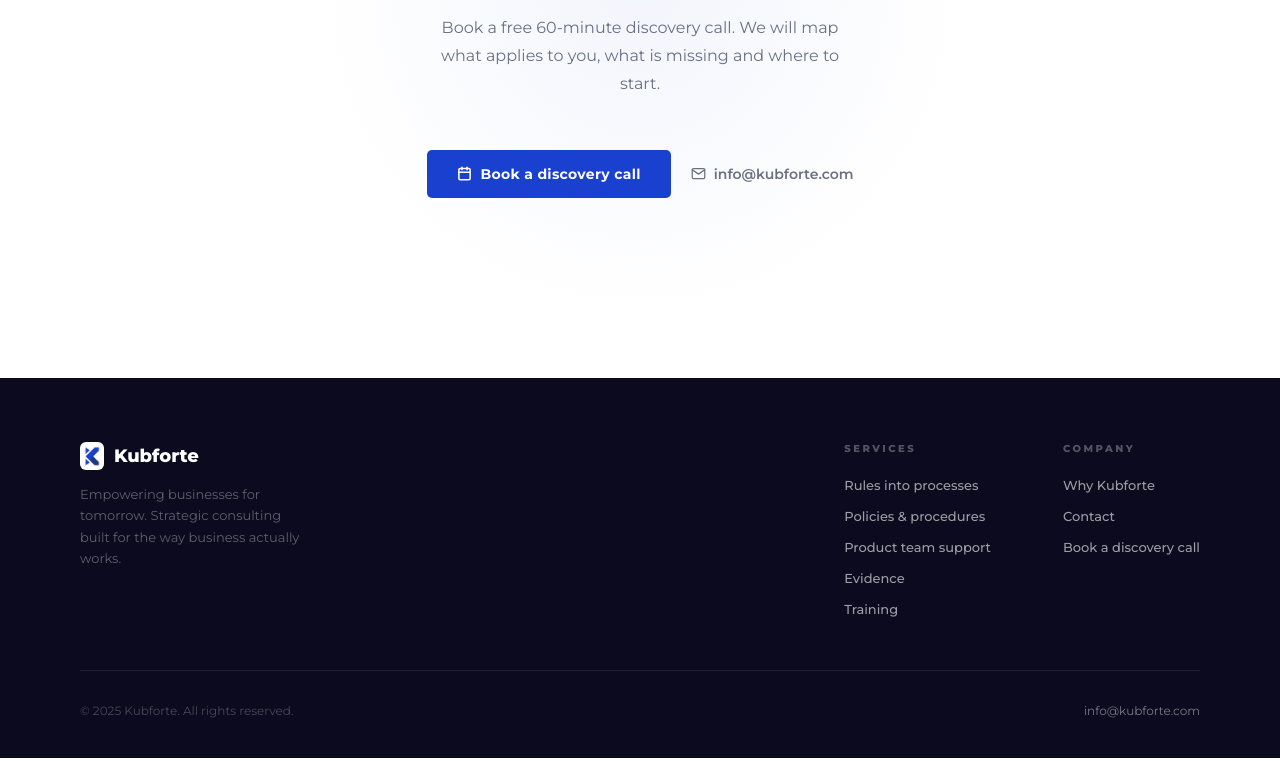
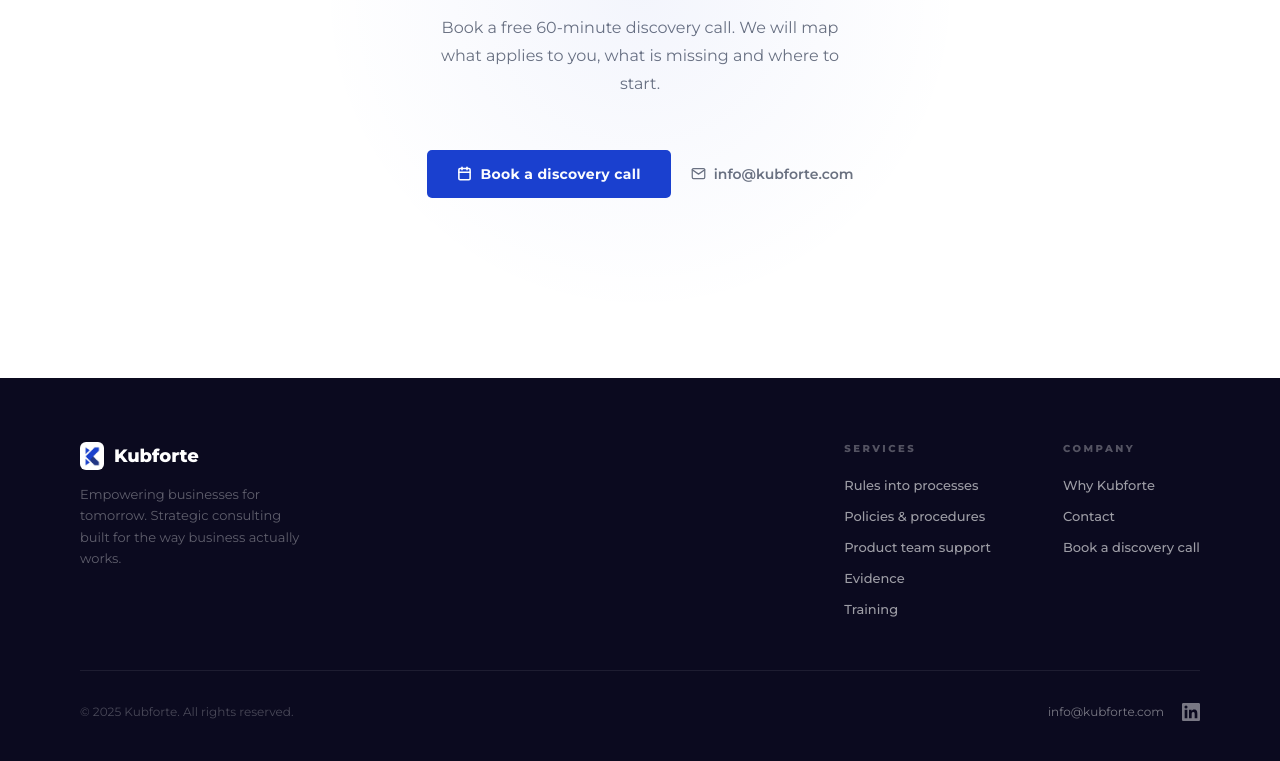
Before and after one commit to ogboonyi/Kubforte-Website-First-Draft, a plain HTML site: page index.html in a window 1280 px wide. Shown: the part 5826-6587 px from the top of the page. Drawn offline with Linux system fonts and the light colour scheme.

Commit message:
Add LinkedIn link to footer
Co-Authored-By: Claude Opus 5.5 <noreply@anthropic.com>

```diff
--- a/index.html
+++ b/index.html
@@ -705,6 +705,9 @@
       transition: color .2s;
     }
     .footer-contact:hover { color: #fff; }
+    .footer-links { display: flex; align-items: center; gap: 18px; }
+    .footer-social { color: rgba(255,255,255,.45); display: inline-flex; transition: color .2s; }
+    .footer-social:hover { color: #fff; }
 
     /* ─── STATS BAR ─── */
     .stats-bar {
@@ -1225,7 +1228,14 @@
   </div>
   <div class="footer-bottom">
     <p class="footer-copy">&copy; 2025 Kubforte. All rights reserved.</p>
-    <a href="mailto:info@kubforte.com" class="footer-contact">info@kubforte.com</a>
+    <div class="footer-links">
+      <a href="mailto:info@kubforte.com" class="footer-contact">info@kubforte.com</a>
+      <a href="https://www.linkedin.com/company/kubforte" class="footer-social" target="_blank" rel="noopener" aria-label="Kubforte on LinkedIn">
+        <svg viewBox="0 0 24 24" width="18" height="18" fill="currentColor" aria-hidden="true">
+          <path d="M20.45 20.45h-3.56v-5.57c0-1.33-.02-3.04-1.85-3.04-1.85 0-2.13 1.45-2.13 2.94v5.67H9.35V9h3.41v1.56h.05c.48-.9 1.64-1.85 3.37-1.85 3.6 0 4.27 2.37 4.27 5.46v6.28zM5.34 7.43a2.06 2.06 0 1 1 0-4.13 2.06 2.06 0 0 1 0 4.13zM7.12 20.45H3.56V9h3.56v11.45zM22.22 0H1.77C.79 0 0 .77 0 1.73v20.54C0 23.23.79 24 1.77 24h20.45c.98 0 1.78-.77 1.78-1.73V1.73C24 .77 23.2 0 22.22 0z"/>
+        </svg>
+      </a>
+    </div>
   </div>
 </footer>
 
```
